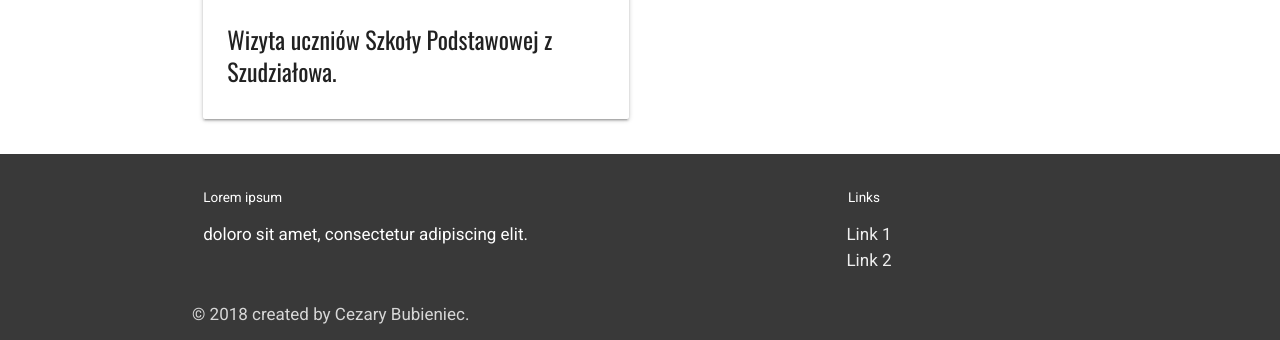
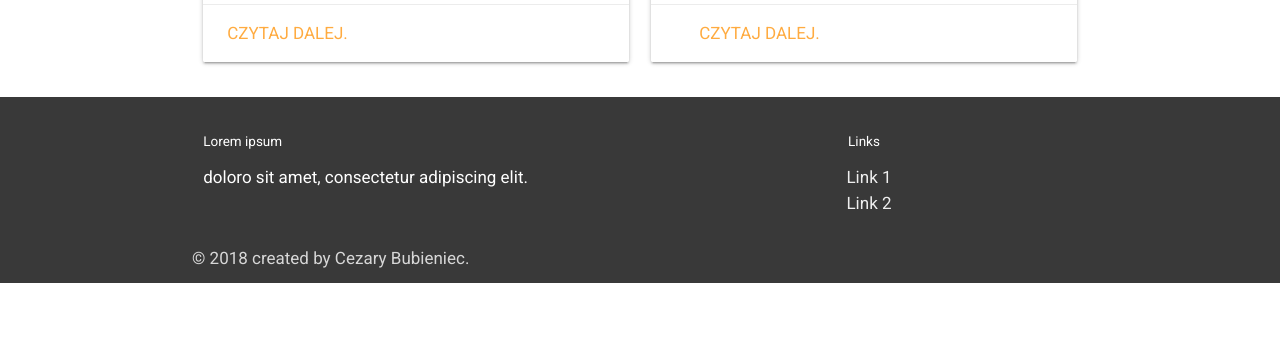
Before and after one commit to pokion/zszsokolka, a PHP site: page /strona/ in a window 1280 px wide. Shown: the part 1755-2095 px from the top of the page. After the commit the page ends 2038 px from the top, so only its background shows below. Run offline with PHP 8.4, Linux system fonts and the light colour scheme; data comes from the database, SQL or seed files in the repository; some libraries are stand-ins or nearby versions.

Commit message:
jeszcze lepiej

```diff
--- a/css/main.css
+++ b/css/main.css
@@ -178,6 +178,3 @@ nav{
 	margin: 0;
 	padding: 0 20px;
 }
-.slider{
-	margin: auto;
-}
--- a/html/index.php
+++ b/html/index.php
@@ -33,7 +33,7 @@
 			<div class="col s12 m12 6 l12 xl6">
 				<div class="card">
 					<div class="card-image waves-effect waves-block waves-light">
-						<img src="../img/gos.jpg" class="activator">
+						<div style="background-image: url(../img/gos.jpg); height: 250px; background-position: center;background-size: cover;"></div>
 					</div>
 					<div class="card-content">
 						<span class="card-title activator grey-text text-darken-4">
@@ -49,12 +49,16 @@
 			<div class="col s12 m12 6 l12 xl6">
 				<div class="card">
 					<div class="card-image waves-effect waves-block waves-light">
-						<img src="../img/img3.jpg" class="activator">
+						<div style="background-image: url(../img/img3.jpg); height: 250px; background-position: center;background-size: cover;"></div>
 					</div>
 					<div class="card-content">
 						<span class="card-title activator grey-text text-darken-4">
 							Wizyta uczniów Szkoły Podstawowej z Szudziałowa.
 						</span>
+						<p>22 marca 2019 roku Zespół Szkół Zawodowych im. Elizy Orzeszkowej w Sokółce odwiedziła młodzież ze Szkoły Podstawowej im. Bohaterów Powstań Narodowych i Gimnazjum im. Powstańców Styczniowych w Szudziałowie. Pan dyrektor Grzegorz Zalewski wraz z wicedyrektorem Lechem Czarnowiczem...</p>
+					</div>
+					<div class="card-action">
+						<a href="#">Czytaj dalej.</a>
 					</div>
 				</div>
 			</div>
@@ -67,20 +71,32 @@
 						<span class="card-title activator grey-text text-darken-4">
 							Wizyta uczniów Szkoły Podstawowej z Szudziałowa.
 						</span>
+						<p>22 marca 2019 roku Zespół Szkół Zawodowych im. Elizy Orzeszkowej w Sokółce odwiedziła młodzież ze Szkoły Podstawowej im. Bohaterów Powstań Narodowych i Gimnazjum im. Powstańców Styczniowych w Szudziałowie. Pan dyrektor Grzegorz Zalewski wraz z wicedyrektorem Lechem Czarnowiczem...</p>
+					</div>
+					<div class="card-action">
+						<a href="#">Czytaj dalej.</a>
 					</div>
 				</div>
 			</div>
 			<div class="col s12 m12 6 l12 xl6">
+				<a href="#">
+
 					<div class="card">
 						<div class="card-image waves-effect waves-block waves-light">
 							<img src="../img/gos.jpg" class="activator">
 						</div>
-					<div class="card-content">
-						<span class="card-title activator grey-text text-darken-4">
+						<div class="card-content grey-text text-darken-4">
+							<span class="card-title">
 								Wizyta uczniów Szkoły Podstawowej z Szudziałowa.
 							</span>
+							<p>22 marca 2019 roku Zespół Szkół Zawodowych im. Elizy Orzeszkowej w Sokółce odwiedziła młodzież ze Szkoły Podstawowej im. Bohaterów Powstań Narodowych i Gimnazjum im. Powstańców Styczniowych w Szudziałowie. Pan dyrektor Grzegorz Zalewski wraz z wicedyrektorem Lechem Czarnowiczem...</p>
+						</div>
+						<div class="card-action">
+							<a href="#">Czytaj dalej.</a>
 						</div>
 					</div>
+
+				</a>
 			</div>
 
 		</div>
```
Lines whose indentation alone changed are shown as unchanged.
